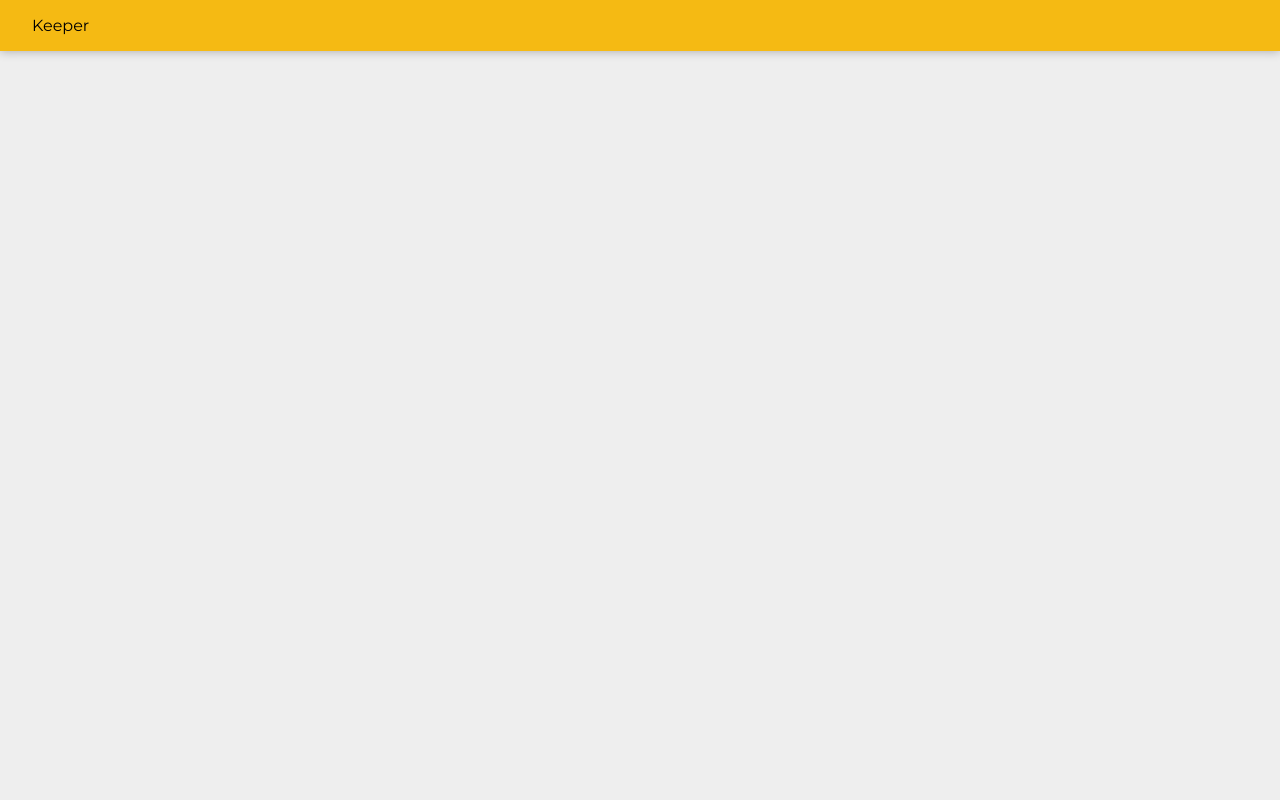
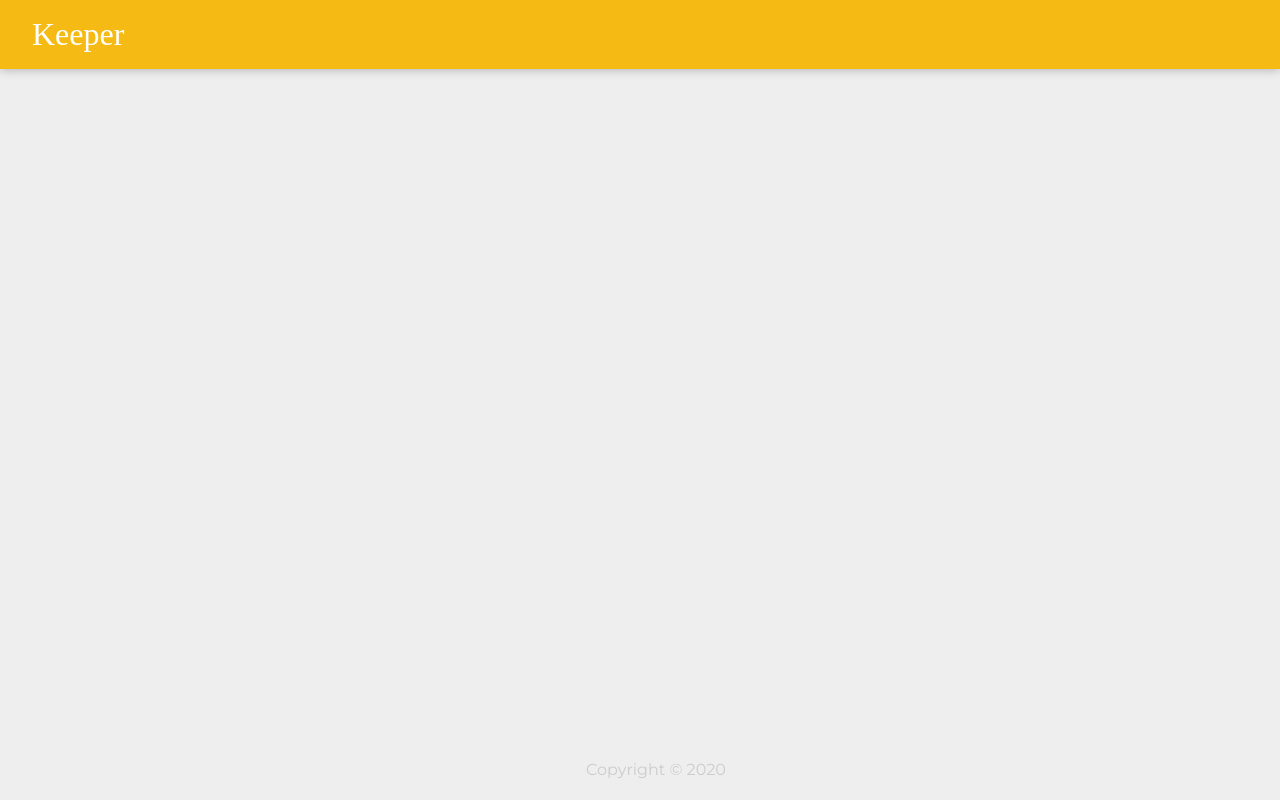
Before and after one commit to vikramoff24/Make-Notes, a React (Create React App) app: page / in a window 1280 px wide. Built offline with nearby package versions, Linux system fonts and the light colour scheme; a web font is replaced by a local one.

Commit message:
Added footer and tuned styling

```diff
--- a/src/Components/App.jsx
+++ b/src/Components/App.jsx
@@ -1,7 +1,10 @@
 import React from "react";
 import Header from "./Header";
+import Footer from "./Footer";
 function App()
 {
-    return <Header/>;
+    return <div><Header/>
+    <Footer/>
+    </div>
 }
 export default App;
--- a/src/Components/Footer.jsx
+++ b/src/Components/Footer.jsx
@@ -0,0 +1,9 @@
+import React from "react";
+function Footer()
+{
+    const d= new Date()
+   return <footer><p>Copyright © {d.getFullYear()}</p></footer>
+
+}
+
+export default Footer;
--- a/src/Components/Header.jsx
+++ b/src/Components/Header.jsx
@@ -2,6 +2,6 @@ import React from "react";
 
 function Header()
 {
-    return <header>Keeper</header>
+    return <header><h1>Keeper</h1></header>
 }
 export default Header;
```
